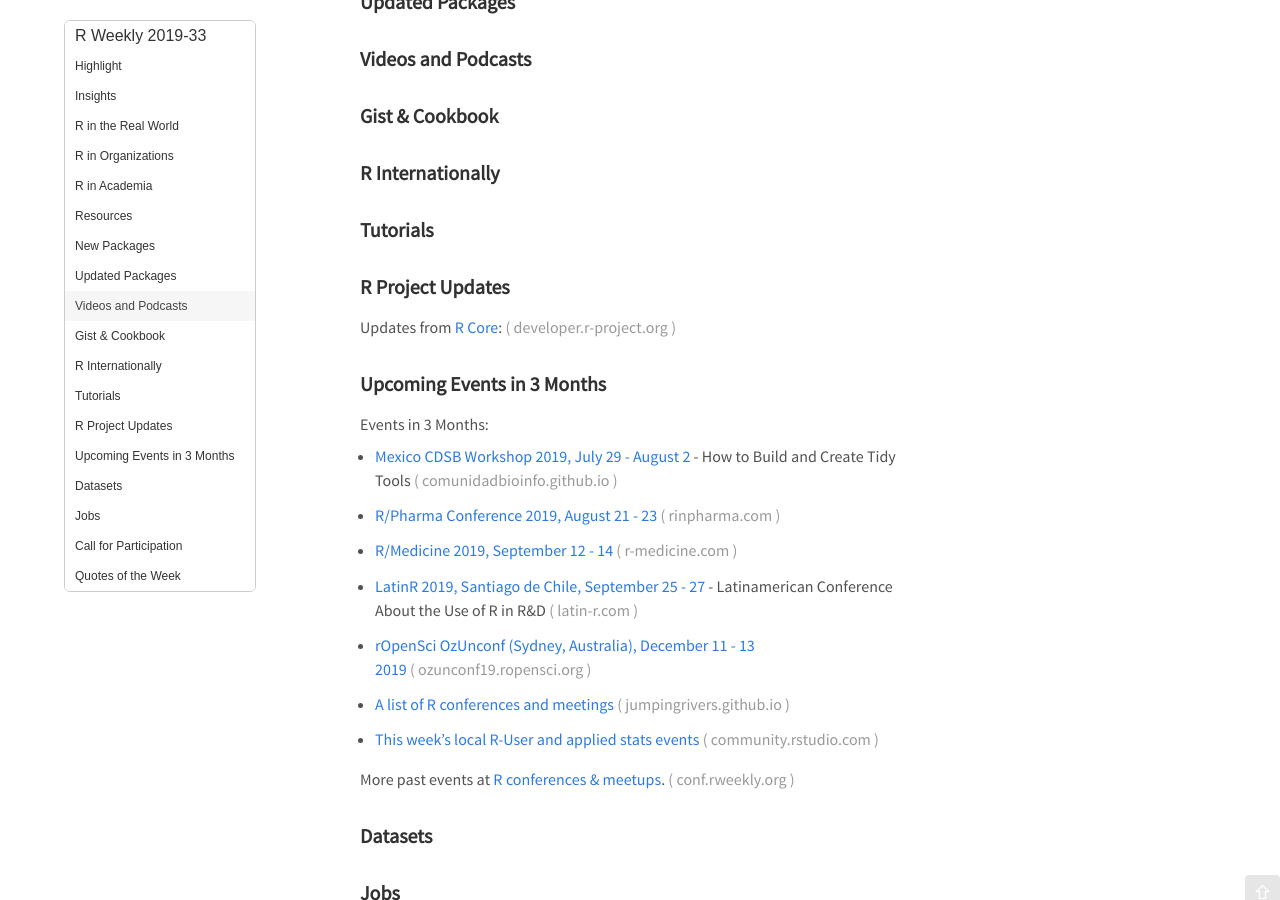
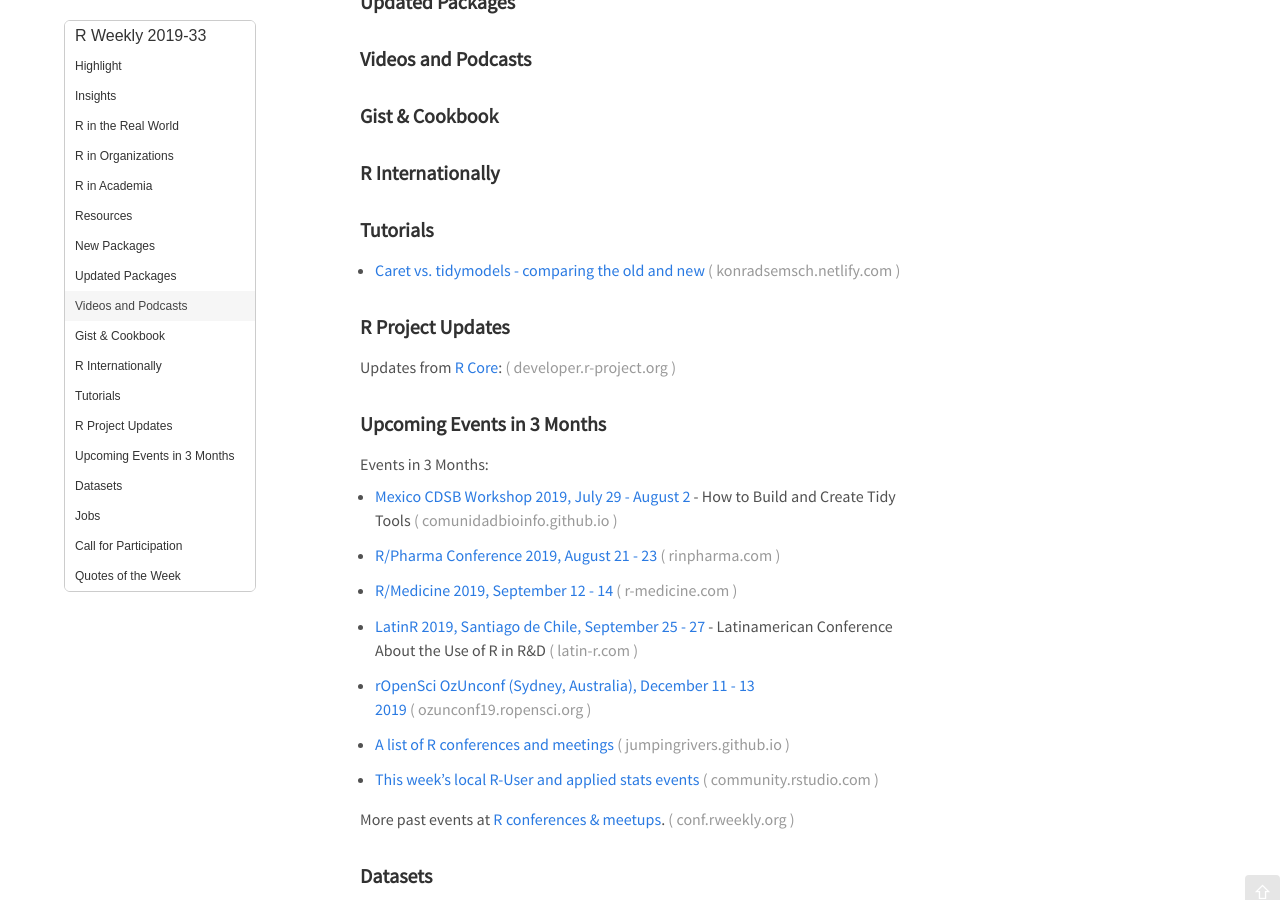
Before and after one commit to rweekly/rweekly.org, a Jekyll site: the page built from draft.md, in a window 1280 px wide and 900 px high, scrolled down 742 px. Built offline with Jekyll 4.4.1, drawn with Linux system fonts in a browser that asks for light colours; emoji names are drawn with the system emoji font; comment, search, counter and statistics services are not loaded.

Commit message:
Draft: 2019-33

```diff
--- a/draft.md
+++ b/draft.md
@@ -67,7 +67,7 @@
 ###  Tutorials
 
 
-
++ [Caret vs. tidymodels - comparing the old and new](https://konradsemsch.netlify.com/2019/08/caret-vs-tidymodels-comparing-the-old-and-new/)
 
 <!--<div class="post-more-begi
 n></div><div class="post-more-end"></div>-->
```
